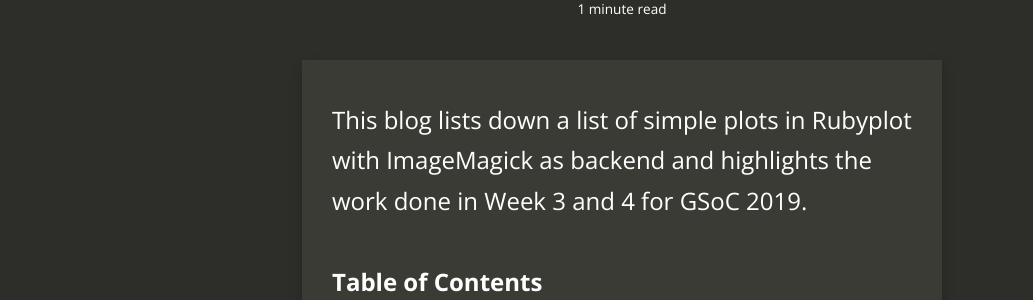
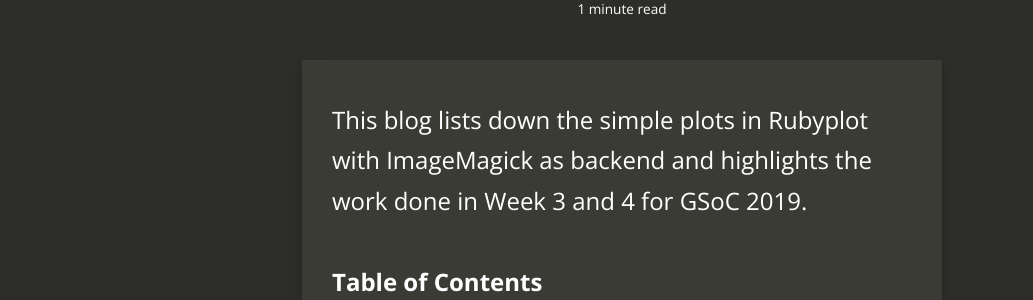
Before and after one commit to alishdipani/Old_Website, a Jekyll site: the page built from _posts/2019-06-28-Simple-Plots-in-Rubyplot.md, in a window 1280 px wide. Shown: the part 214-514 px from the top of the page, without its empty margins (18-1051 px from the left). Built offline with Jekyll 4.4.1, drawn with Linux system fonts in a browser that asks for light colours; nearby versions of some CDN libraries; comment, search, counter and statistics services are not loaded.

Commit message:
Update 2019-06-28-Simple-Plots-in-Rubyplot.md

```diff
--- a/_posts/2019-06-28-Simple-Plots-in-Rubyplot.md
+++ b/_posts/2019-06-28-Simple-Plots-in-Rubyplot.md
@@ -11,13 +11,14 @@ tags:
  - SciRuby
  - Rubyplot
 ---
-This blog lists down a list of simple plots in Rubyplot with ImageMagick as backend and highlights the work done in Week 3 and 4 for GSoC 2019.
+This blog lists down the simple plots in Rubyplot with ImageMagick as backend and highlights the work done in Week 3 and 4 for GSoC 2019.
 
 **Table of Contents**
 * TOC
 {:toc}
 
 # Scatter plot
+
 # Area plot
 # Bar plot
 # Bubble plot
```
